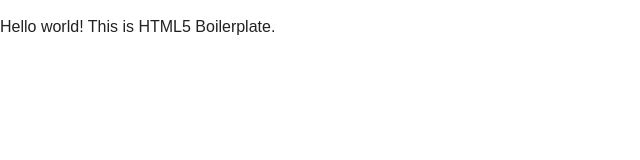
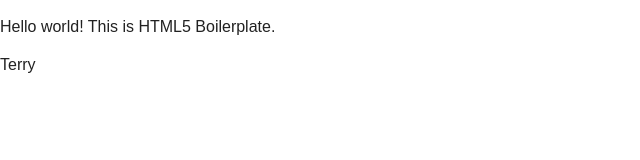
Before and after one commit to terrancemacgregor/kanbanmanifesto, a plain HTML site: page index.html in a window 1280 px wide. Shown: the full height of the page, 0-640 px from the left. Drawn offline with nearby package versions, Linux system fonts and the light colour scheme.

```diff
--- a/index.html
+++ b/index.html
@@ -21,6 +21,7 @@
 
         <!-- Add your site or application content here -->
         <p>Hello world! This is HTML5 Boilerplate.</p>
+<p>Terry </p>
 
         <script src="https://ajax.googleapis.com/ajax/libs/jquery/1.11.3/jquery.min.js"></script>
         <script>window.jQuery || document.write('<script src="js/vendor/jquery-1.11.3.min.js"><\/script>')</script>
```
